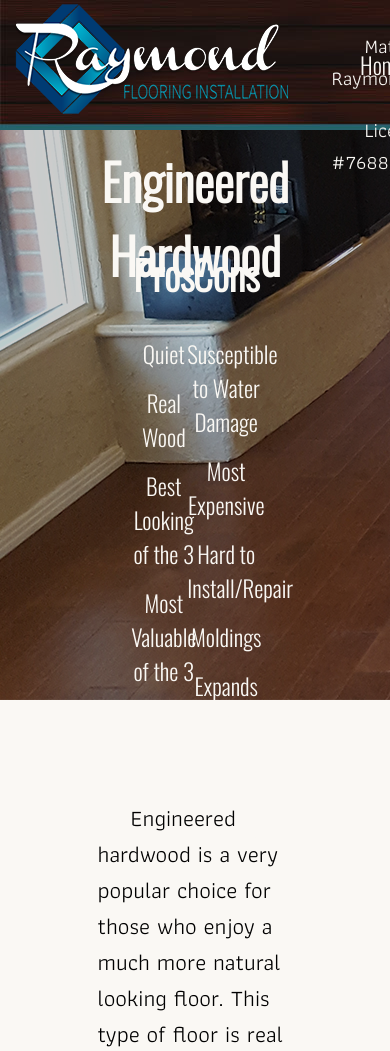
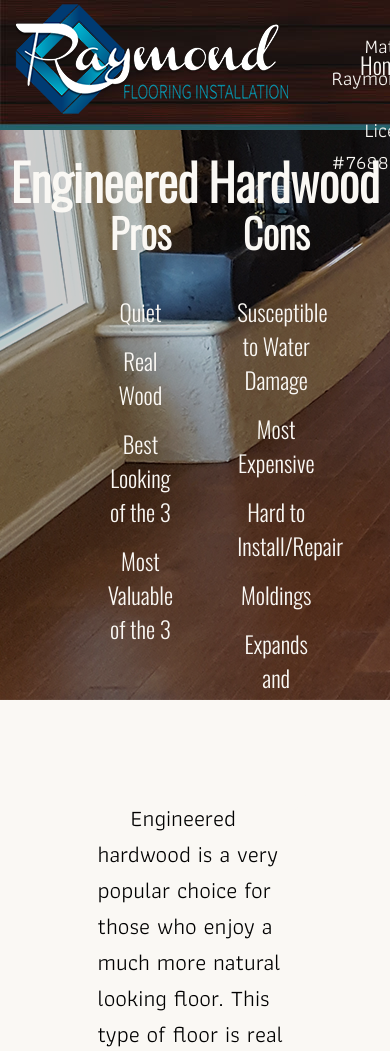
Before and after one commit to SeanRaymond2301/Raymond-Flooring, a PHP site: page /index.php?page=EngineeredHardwood in a window 390 px wide. Shown: the top 1051 px of the page. Run offline with PHP 8.4, Linux system fonts and the light colour scheme.

Commit message:
added media queries for about and started on content pages

```diff
--- a/SCSS/main.scss
+++ b/SCSS/main.scss
@@ -10,9 +10,10 @@ body {
 		font-size: 23px;
         font-family: 'Athiti', sans-serif;
 	}
-	li {
-		font-size: 23px;
-	}
+
+    li {
+        font-size: 23px;
+    }
 }
 
 
@@ -392,6 +393,7 @@ main.content {
 		transform: translateX(-40%);
 		color: $bg-color;
         font-family: 'Oswald', sans-serif;
+        font-size: 23px;
 	}
 
 	.headerText3 {
@@ -401,6 +403,7 @@ main.content {
 		transform: translateX(-60%);
 		color: $bg-color;
         font-family: 'Oswald', sans-serif;
+        font-size: 23px;
 	}
 
 /* "About Me" page styling */
@@ -443,10 +446,18 @@ main.content {
 .hide-home {
     display:none;
 }
-<<<<<<< HEAD
-=======
 
 /* Media Queries */
+@media (max-width: 1260px) {
+    .headerText2 {
+        margin-right: 50px;
+    }
+
+    .headerText3 {
+        margin-left: 50px;
+    }
+}
+
 @media (max-width: 1024px) {
     footer {
         display: none;
@@ -456,14 +467,28 @@ main.content {
         width: 50px;
         height: 50px;
     }
+}
 
+@media (max-width: 755px) {
+    .headerText {
+        width: 100%;
+        margin-left: 35px;
+    }
+}
 
+@media (max-width: 433px) {
+    .headerText2 {
+        transform: translateX(-70%);
+        top: 20vh;
+        font-size: 17px;
+    }
 
+    .headerText3 {
+        top: 20vh;
+        font-size: 17px;
+    }
 
-
-
-
-
-
+    .headerText {
+        transform: translateX(-59%);
+    }
 }
->>>>>>> cdbc8a0d731b44f5bcbabe17738d763184e15575
--- a/css/main.css
+++ b/css/main.css
@@ -294,7 +294,8 @@ main.content .wrap {
   left: 40%;
   transform: translateX(-40%);
   color: #FAF8F4;
-  font-family: 'Oswald', sans-serif; }
+  font-family: 'Oswald', sans-serif;
+  font-size: 23px; }
 
 .headerText3 {
   position: absolute;
@@ -302,7 +303,8 @@ main.content .wrap {
   top: 25vh;
   transform: translateX(-60%);
   color: #FAF8F4;
-  font-family: 'Oswald', sans-serif; }
+  font-family: 'Oswald', sans-serif;
+  font-size: 23px; }
 
 /* "About Me" page styling */
 .about-title {
@@ -335,9 +337,31 @@ main.content .wrap {
   display: none; }
 
 /* Media Queries */
+@media (max-width: 1260px) {
+  .headerText2 {
+    margin-right: 50px; }
+  .headerText3 {
+    margin-left: 50px; } }
+
 @media (max-width: 1024px) {
   footer {
     display: none; }
   .logo {
     width: 50px;
     height: 50px; } }
+
+@media (max-width: 755px) {
+  .headerText {
+    width: 100%;
+    margin-left: 35px; } }
+
+@media (max-width: 433px) {
+  .headerText2 {
+    transform: translateX(-70%);
+    top: 20vh;
+    font-size: 17px; }
+  .headerText3 {
+    top: 20vh;
+    font-size: 17px; }
+  .headerText {
+    transform: translateX(-59%); } }
```
Also changed, not shown: pages/EngineeredHardwood.php (line endings or trailing spaces).
